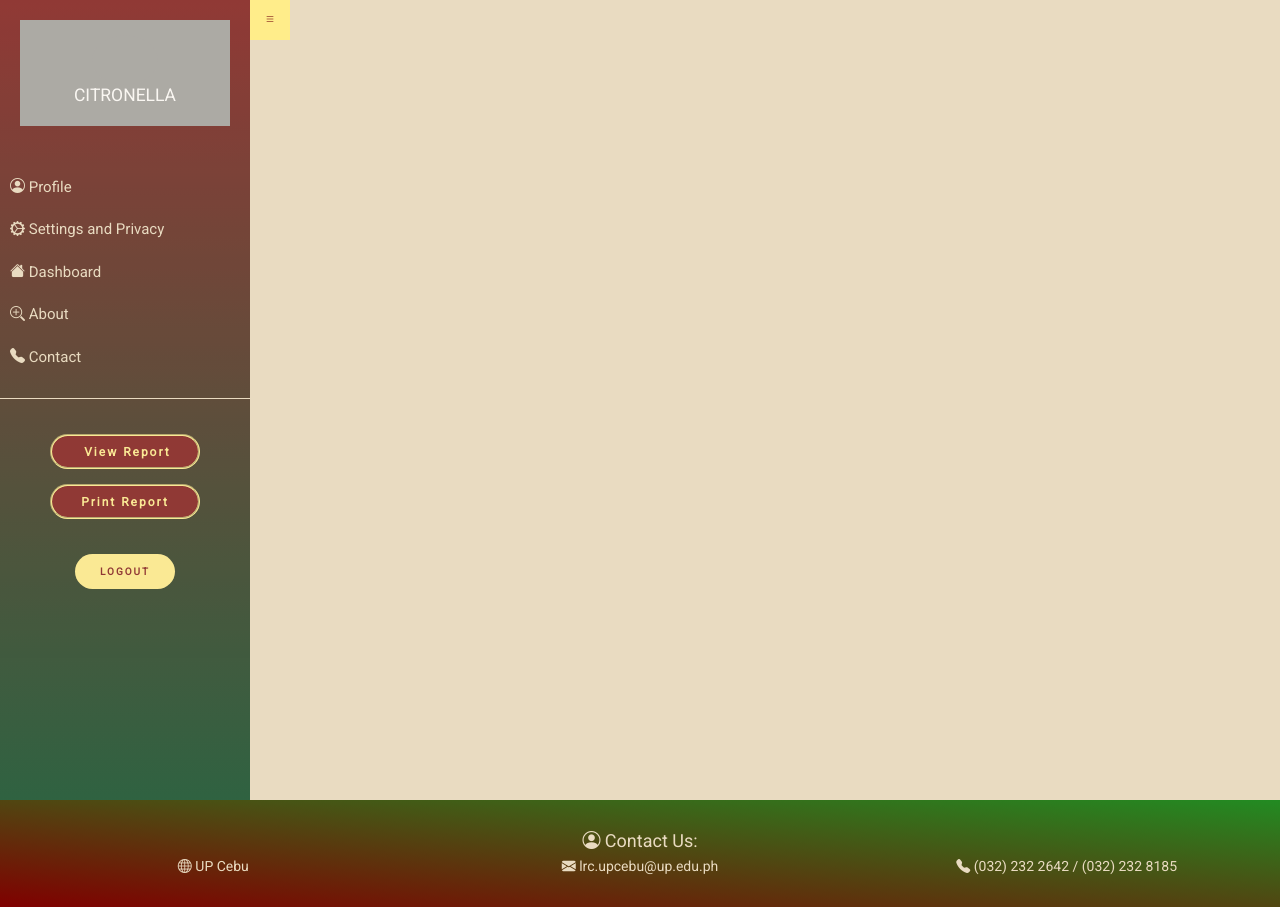
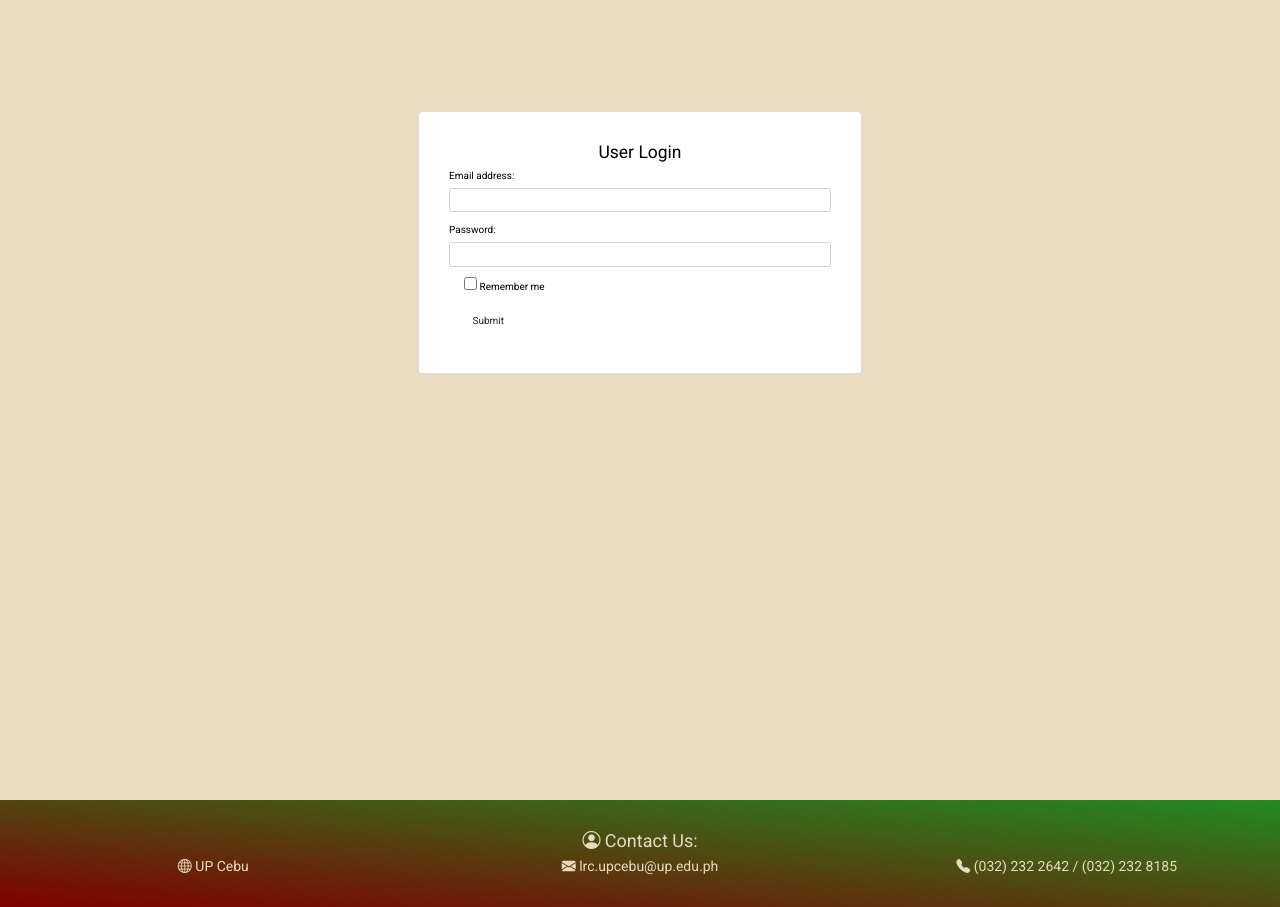
Before and after one commit to CMSC-129C-Projects/UP-HIGH-SET, a CodeIgniter 4 app: the page made by app/Views/user_mgt/login.php in a window 1280 px wide. Shown: the part 105-1012 px from the top of the page. Run offline with PHP 8.4 and a stand-in for CodeIgniter, Linux system fonts and the light colour scheme; the template is opened without the code that fills it, so the values that code supplies are empty; some libraries are stand-ins or nearby versions; grey boxes are pictures that could not be loaded.

Commit message:
login initial attempt at resolving validation errors

```diff
--- a/app/Views/template/default.php
+++ b/app/Views/template/default.php
@@ -28,17 +28,10 @@
     <div class="wrapper d-flex align-items-stretch">
 
       <!-- Page Content Holder -->
-      <div class="navIcon">
-          <div class="navbar-header">
-              <button type="button" id="sidebarCollapse" class="navbar-btn"89>
-                <i class="bi bi-list fa-2x"></i>
-              </button>
-          </div>
-      </div>
       <?= $this->renderSection('content');?>
     </div>
+
     <!-- footer section starts  -->
-
     <section id="footer" class="container-fluid">
       <div class="row-md-4">
         <div class="contactLinks">
@@ -76,12 +69,5 @@
     <?php if(isset($js)):?>
       <?= echoFiles($js);?>
     <?php endif;?>
-    <script type="text/javascript">
-      $(document).ready(function () {
-        $('#sidebarCollapse').on('click', function () {
-          $('#sidebar').toggleClass('active');
-        });
-      });
-    </script>
   </body>
 </html>
--- a/app/Views/user_mgt/login.php
+++ b/app/Views/user_mgt/login.php
@@ -1 +1,51 @@
-<?= $this->extend('pageTemplate');?>
+<?= $this->extend('template/default');?>
+
+<?= $this->section('content');?>
+  <div class="container-fluid">
+    <div class="row home">
+      <div class="container" style="height: 500px;">
+        <div class="card login" style="margin: 10% auto !important; padding: 3rem; width: 40%; vertical-align: middle; border-radius: .5rem;">
+          <div class="heading text-center">
+            <h3>User Login</h3>
+          </div>
+
+          <form class="form-horizontal" action="" method="post">
+              <div class="form-group">
+                <label class="control-label" for="email">Email address:</label>
+                <span class="text-danger"><?=displaySingleError($validation, 'email');?></span>
+                <input type="email" name="email" class="form-control" id="email">
+              </div>
+
+              <div class="form-group">
+                <label class="control-label" for="pwd">Password:</label>
+                <span class="text-danger"><?=displaySingleError($validation, 'password');?></span>
+                <input type="password" name="pasword" class="form-control" id="pwd">
+              </div>
+
+              <div class="form-group">
+                <div class="col-sm-offset-2 col-sm-10">
+                  <div class="checkbox">
+                    <label><input type="checkbox"> Remember me</label>
+                  </div>
+                </div>
+              </div>
+
+              <div class="form-group">
+                <div class="col-sm-offset-2 col-sm-10">
+                  <button type="submit" class="btn btn-default">Submit</button>
+                </div>
+              </div>
+          </form>
+        </div>
+      </div>
+    </div>
+  </div>
+
+<?= $this->endSection();?>
+
+
+<style media="screen">
+  .login {
+    padding: 4rem !important;
+  }
+</style>
```
Also changed, not shown: app/Controllers/Home.php (+17 -1 lines), 1 other file.
